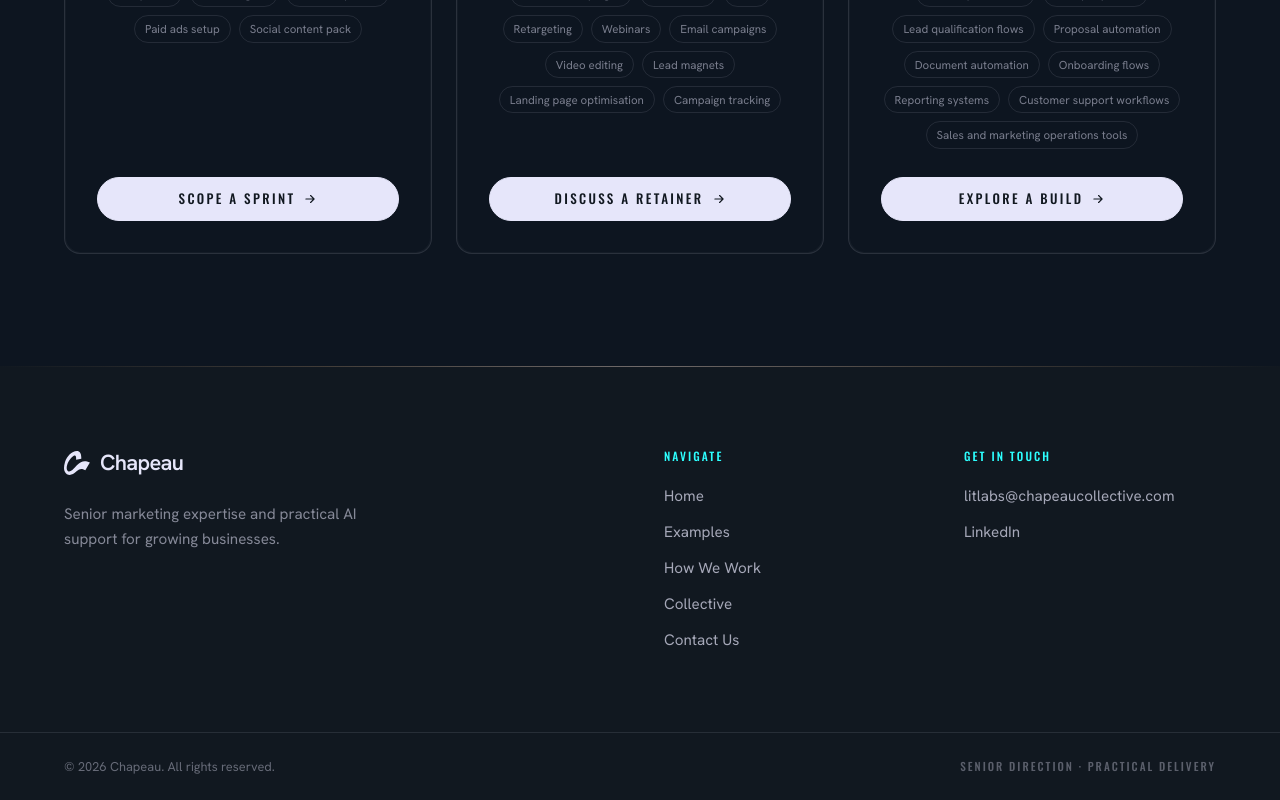
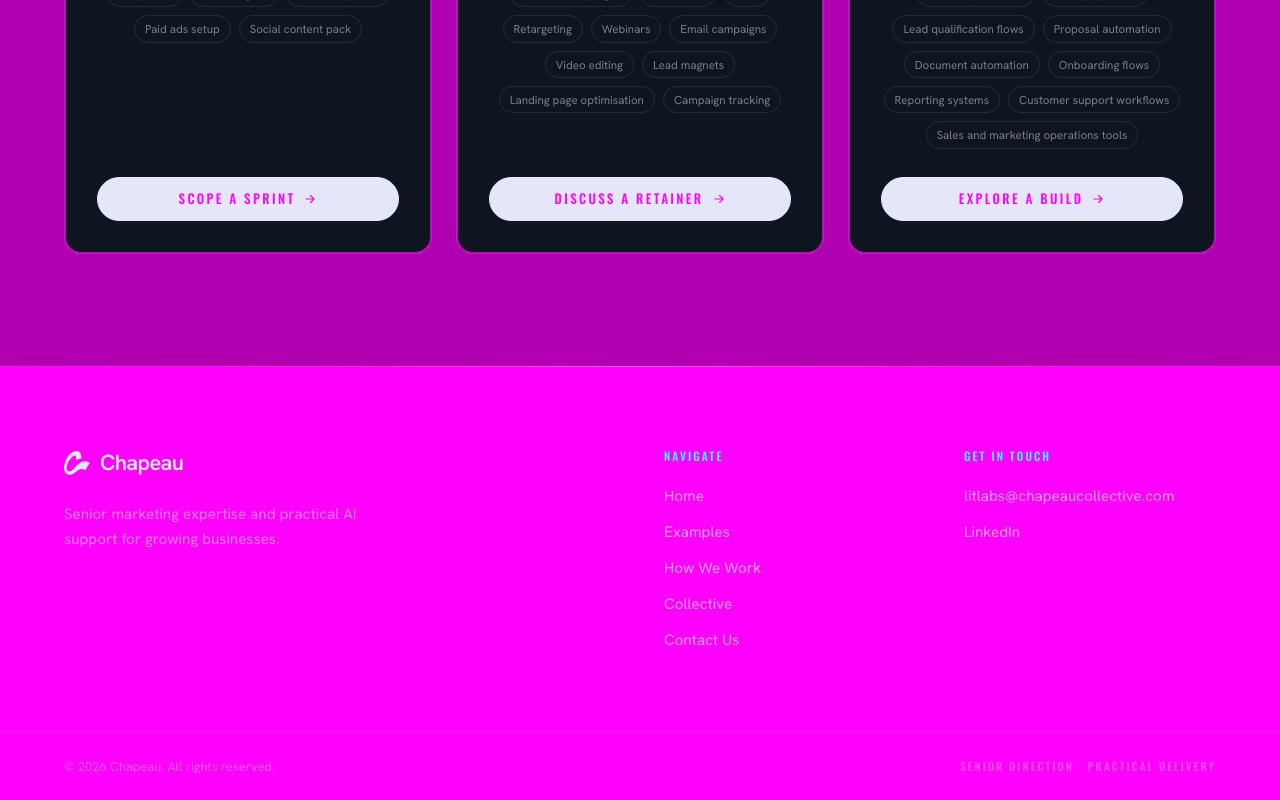
Before and after one commit to litlabs-admin/Chapeau-website, a Next.js app: page / in a window 1280 px wide. Shown: the part 4424-5224 px from the top of the page. Built offline with nearby package versions, Linux system fonts and the light colour scheme.

Commit message:
Update (will) tailwind.config.ts
Colour changes - messing around

```diff
--- a/tailwind.config.ts
+++ b/tailwind.config.ts
@@ -2,7 +2,7 @@ import type { Config } from "tailwindcss";
 
 /**
  * Chapeau design tokens.
- * Teal carries the brand. Charcoal holds the weight. Magenta is the accent glint.
+ * Teal carries the brand. Magenta now carries the weight. Charcoal moves into the accent token.
  * Digital lavender gives the whitespace a softer canvas.
  * Colour appears in controlled flashes, never as a loud gradient brand.
  */
@@ -17,9 +17,9 @@ const config: Config = {
       colors: {
         // Neutrals: digital lavender replaces pure white as the main canvas.
         white: "#E6E6FA",
-        charcoal: "#111820",
-        navy: "#0D1520", // deep navy charcoal
-        ink: "#040404", // near-black
+        charcoal: "#FF00FF",
+        navy: "#B000B0", // deep magenta
+        ink: "#5A005A", // near-black magenta
 
         // Teal scale: brand colour system built from #00FFFF as the base.
         teal: {
@@ -31,8 +31,8 @@ const config: Config = {
           400: "#2DFFFF", // light cyan highlight
         },
 
-        // Accent system: the gold token now carries magenta.
-        gold: "#FF00FF", // magenta accent
+        // Accent system: the gold token now carries the old charcoal.
+        gold: "#111820", // charcoal accent
         copper: "#B97D4B", // antique copper
         "copper-dark": "#55370F",
 
@@ -56,9 +56,9 @@ const config: Config = {
         "teal-primary":
           "linear-gradient(135deg, #005A5A 0%, #007878 35%, #00C3C3 70%, #00FFFF 100%)",
         "teal-dark":
-          "linear-gradient(140deg, #040404 0%, #0D1520 45%, #005A5A 80%, #00C3C3 130%)",
+          "linear-gradient(140deg, #5A005A 0%, #B000B0 45%, #FF00FF 80%, #00C3C3 130%)",
         "gold-premium":
-          "linear-gradient(120deg, #B000B0 0%, #FF00FF 55%, #E6E6FA 100%)",
+          "linear-gradient(120deg, #040404 0%, #111820 55%, #E6E6FA 100%)",
       },
       keyframes: {
         "marquee-left": {
```
